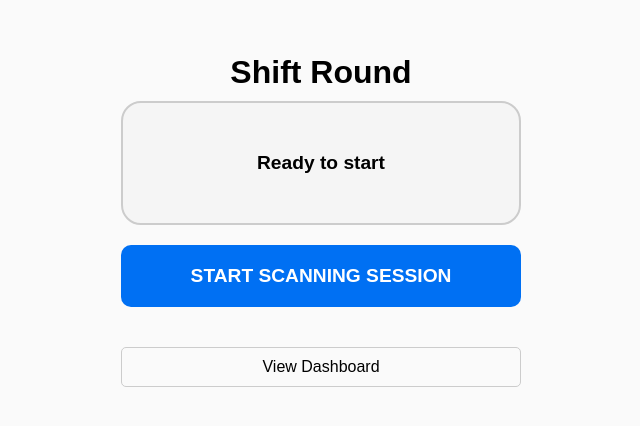
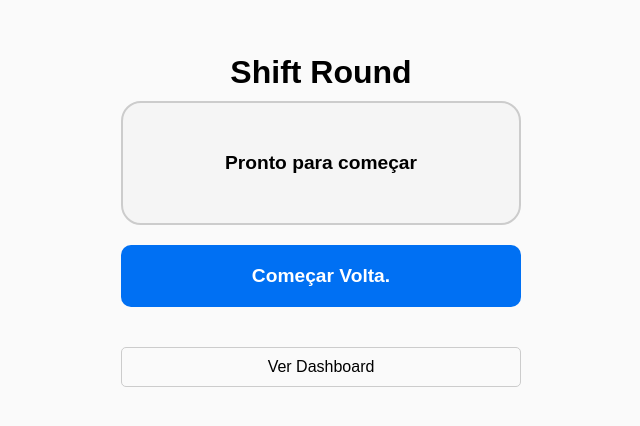
Before and after one commit to rafaelsantosmcd-hash/SHIFTTRACKER, a Next.js app: page /scanapp in a window 1280 px wide. Shown: the part 170-596 px from the top of the page, without its empty margins (319-959 px from the left). Built offline with nearby package versions, Linux system fonts and the light colour scheme; no server answers.

Commit message:
Translate status messages and button text to Portuguese

```diff
--- a/src/app/scanapp/page.tsx
+++ b/src/app/scanapp/page.tsx
@@ -10,7 +10,7 @@ const supabase = createClient(
 )
 
 export default function AndroidScanPage() {
-  const [status, setStatus] = useState<string>('Ready to start')
+  const [status, setStatus] = useState<string>('Pronto para começar')
   const [isScanning, setIsScanning] = useState<boolean>(false)
   const [lastScanned, setLastScanned] = useState<string | null>(null)
 
@@ -57,7 +57,7 @@ export default function AndroidScanPage() {
 
     try {
       setIsScanning(true)
-      setStatus("Scanning... Tap a tag.")
+      setStatus("Pesquisa ativa.. Toca numa tag.")
 
       // @ts-ignore - NDEFReader is new and might not be in all TS types yet
       const ndef = new NDEFReader()
@@ -75,7 +75,7 @@ export default function AndroidScanPage() {
             if (loc) {
               saveCheckin(loc)
             } else {
-              setStatus("❌ Tag detected, but no '?loc=' parameter found.")
+              setStatus("❌ Tag não reconhecida.")
             }
           }
         }
@@ -142,7 +142,7 @@ export default function AndroidScanPage() {
             fontWeight: 'bold'
           }}
         >
-          START SCANNING SESSION
+          Começar Volta.
         </button>
       ) : (
         <div style={{ color: '#666' }}>
@@ -162,7 +162,7 @@ export default function AndroidScanPage() {
           borderRadius: '5px'
         }}
       >
-        View Dashboard
+        Ver Dashboard
       </button>
     </div>
   )
```
